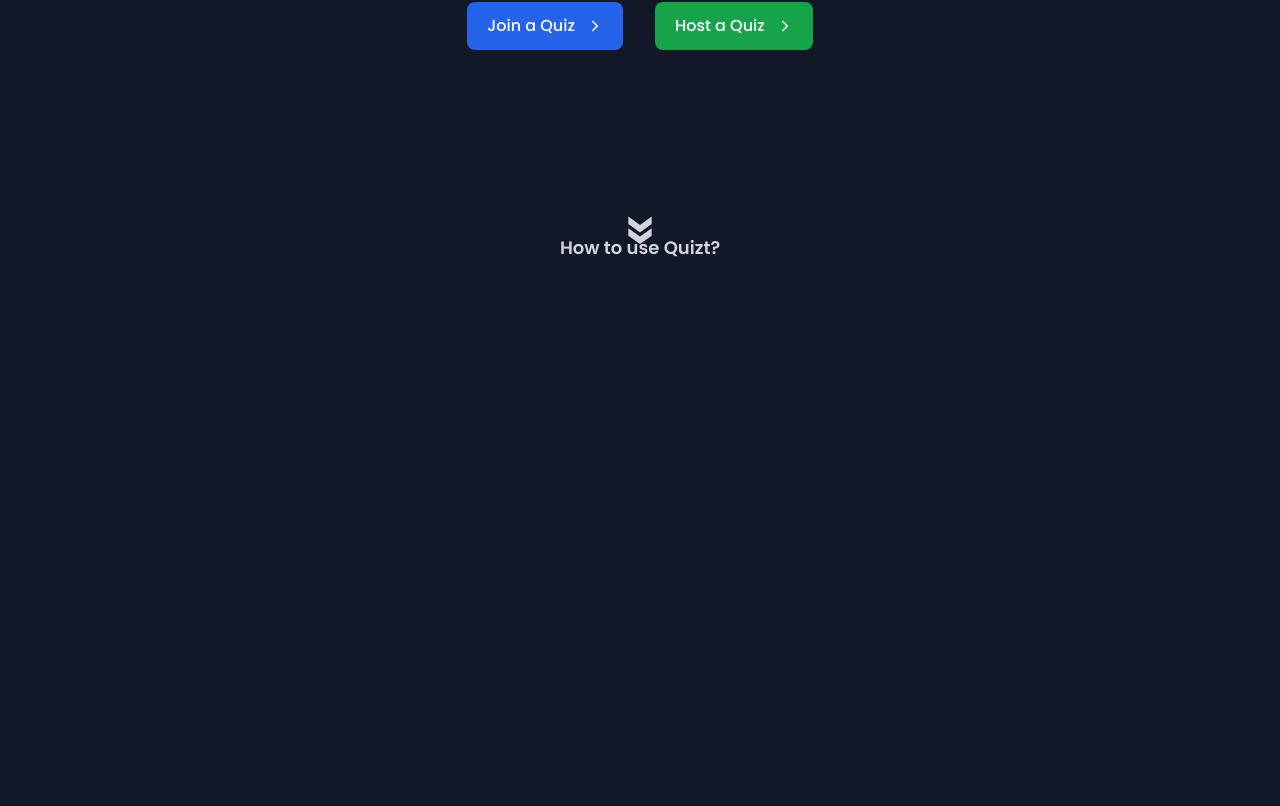
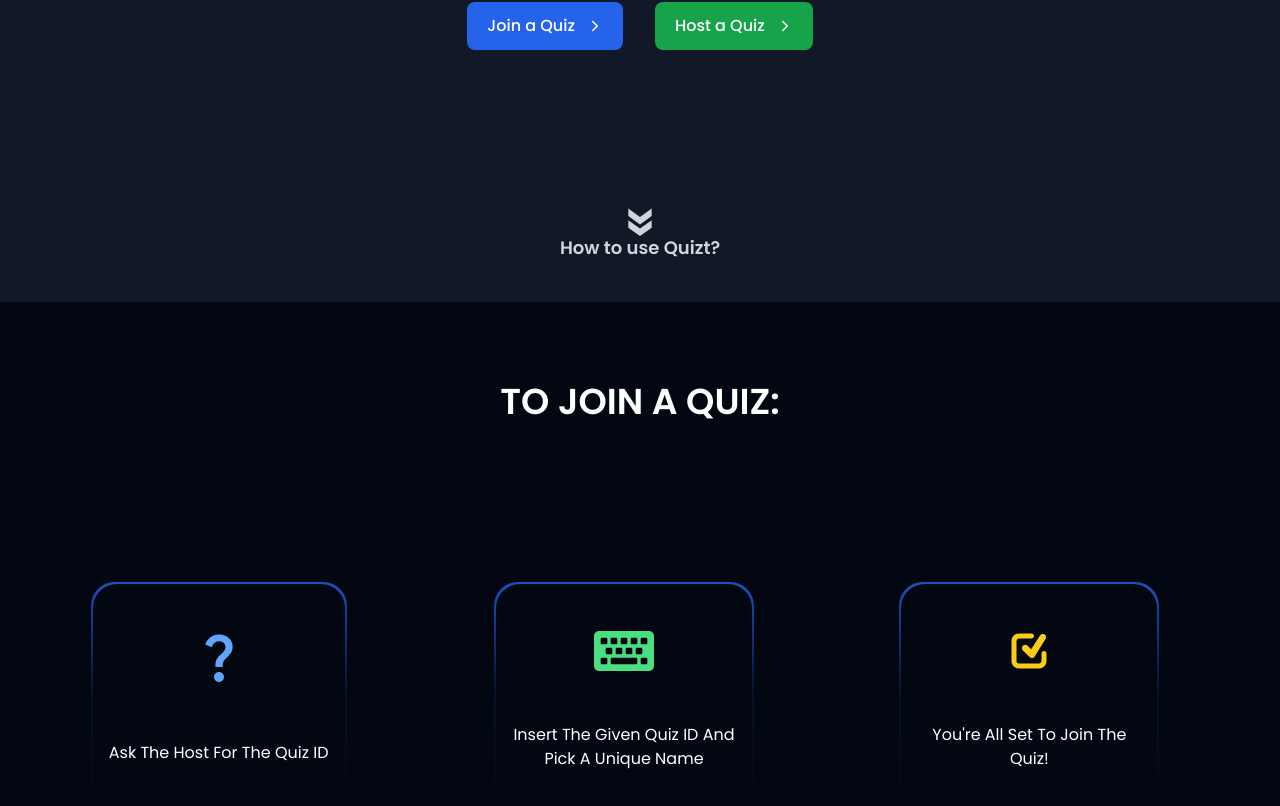
Before and after one commit to abdel-rahmanSalem/quizt, a React (Vite) app: page / in a window 1280 px wide. Shown: the part 498-1304 px from the top of the page. Before the commit the page ends 800 px from the top, so only its background shows below. Built offline with nearby package versions, Linux system fonts and the light colour scheme.

Commit message:
Add Instructions section and modify swipeDown

```diff
--- a/src/components/ShowCard.jsx
+++ b/src/components/ShowCard.jsx
@@ -1,21 +1,21 @@
 import PropTypes from "prop-types";
 
-const ShowCard = ({icon , text}) => {
+const ShowCard = ({ icon, text }) => {
   return (
     <div className="rounded-3xl p-[2px] bg-gradient-to-b from-blue-600/80 via-blue-600/10 hover:via-blue-600/30  transition-all  to-transparent overflow-hidden mb-8 md:mr-8">
-        <div className="rounded-3xl p-4 bg-gray-900 duration-500 select-none  text-center">
-            <div className="flex flex-col justify-around h-48 text-blue-600">
-                {icon}
-                <p className="max-w-[14rem] text-white">{text}</p>
-            </div>
+      <div className="rounded-3xl p-4 bg-gray-950 duration-500 select-none  text-center">
+        <div className="flex flex-col justify-around h-48 text-blue-600">
+          {icon}
+          <p className="max-w-[14rem] text-white">{text}</p>
         </div>
+      </div>
     </div>
-  )
-}
+  );
+};
 
-export default ShowCard
+export default ShowCard;
 
 ShowCard.propTypes = {
-    icon: PropTypes.any,
-    text: PropTypes.any
-}
+  icon: PropTypes.any,
+  text: PropTypes.any,
+};
--- a/src/components/SwipeDown.jsx
+++ b/src/components/SwipeDown.jsx
@@ -1,13 +1,13 @@
 import { useState, useEffect } from "react";
 import { MdDoubleArrow } from "react-icons/md";
 
-const SwiperDown = () => {
+const SwipeDown = () => {
   const [isFloating, setIsFloating] = useState(false);
   const [showSwiper, setShowSwiper] = useState(true);
 
   useEffect(() => {
     const handleScroll = () => {
-      if (window.scrollY > 120) {
+      if (window.scrollY > 65) {
         setShowSwiper(false);
       } else {
         setShowSwiper(true);
@@ -29,20 +29,20 @@
 
   return (
     <>
-      {showSwiper && (
-        <div className="fixed bottom-0 left-1/2 transform -translate-x-1/2 text-gray-300 select-none">
+      <div
+        className={`fixed bottom-0 left-1/2 transform -translate-x-1/2 text-gray-300 select-none transition-opacity ${
+          showSwiper ? "opacity-100" : "opacity-0 pointer-events-none"
+        }`}
+      >
+        <div className="transition-transform transform">
           <p className="text-lg font-semibold">How to use Quizt?</p>
-          <div
-            className={`rotate-90 transition-transform transform    ${
-              isFloating ? "translate-y-2" : ""
-            }`}
-          >
+          <div className={`rotate-90 ${isFloating ? "translate-y-2" : ""}`}>
             <MdDoubleArrow size={40} />
           </div>
         </div>
-      )}
+      </div>
     </>
   );
 };
 
-export default SwiperDown;
+export default SwipeDown;
--- a/src/pages/HomePage.jsx
+++ b/src/pages/HomePage.jsx
@@ -2,13 +2,13 @@
 import Button from "../components/Button";
 import HeaderText from "../components/HeaderText";
 
-// import ShowCard from "../components/ShowCard";
-// import { MdQuestionMark } from "react-icons/md";
-// import { TiInputChecked } from "react-icons/ti";
-// import { FaKeyboard } from "react-icons/fa";
+import ShowCard from "../components/ShowCard";
+import { MdQuestionMark } from "react-icons/md";
+import { TiInputChecked } from "react-icons/ti";
+import { FaKeyboard } from "react-icons/fa";
 import Navbar from "../components/Navbar";
 import { useGlobal } from "../contexts/GlobalContext";
-import SwiperDown from "../components/SwipeDown";
+import SwipeDown from "../components/SwipeDown";
 function Home() {
   const { navbarHeight } = useGlobal();
   return (
@@ -28,26 +28,35 @@
           </Link>
         </div>
       </div>
-      <SwiperDown>How to use Quizt?</SwiperDown>
+      <SwipeDown>How to use Quizt?</SwipeDown>
 
-      {/* <div className="mt-24 text-center ">
-        <p className="font-semibold mb-6">How to use Quizt</p>
-        <h1 className="font-semibold text-3xl uppercase ">To join a Quiz</h1>
-        <div className="flex justify-between items-center mt-8 flex-col md:flex-row">
+      <div className="text-center text-white p-12 pt-20 bg-gray-950">
+        <h2 className="font-semibold text-4xl uppercase">To join a Quiz: </h2>
+        <div className="grid grid-cols-1 md:grid-cols-3 gap-8 mt-40">
+          <div className="flex justify-center items-center">
             <ShowCard
-            icon={<MdQuestionMark className="text-7xl mx-auto" />}
+              icon={
+                <MdQuestionMark className="text-blue-400 text-6xl mx-auto" />
+              }
               text={"Ask The Host For The Quiz ID"}
             />
+          </div>
+          <div className="flex justify-center items-center">
             <ShowCard
-            icon={<FaKeyboard className="text-7xl mx-auto" />}
+              icon={<FaKeyboard className="text-green-400 text-6xl mx-auto" />}
               text={"Insert The Given Quiz ID And Pick A Unique Name"}
             />
+          </div>
+          <div className="flex justify-center items-center">
             <ShowCard
-            icon={<TiInputChecked className="text-7xl mx-auto" />}
+              icon={
+                <TiInputChecked className="text-yellow-400 text-6xl mx-auto" />
+              }
               text={"You're All Set To Join The Quiz!"}
             />
           </div>
-      </div> */}
+        </div>
+      </div>
     </>
   );
 }
```
Lines whose indentation alone changed are shown as unchanged.
